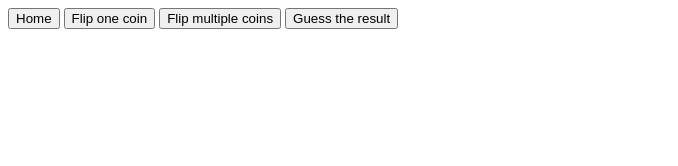
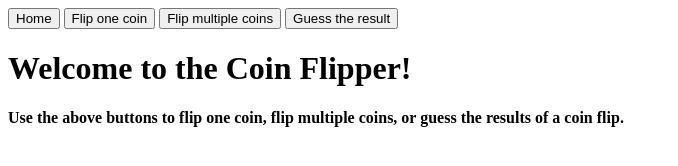
Before and after one commit to comp426-2022-spring/a05-brennamehl, a website: page public/index.html in a window 1280 px wide. Shown: the whole page, without its empty margins (0-678 px from the left). Drawn offline with Linux system fonts and the light colour scheme.

Commit message:
added home page text

```diff
--- a/public/index.html
+++ b/public/index.html
@@ -33,7 +33,8 @@
       <button id="guessnav">Guess the result</button>
     </nav>
     <div id="home">
-
+      <h1>Welcome to the Coin Flipper!</h1>
+      <strong>Use the above buttons to flip one coin, flip multiple coins, or guess the results of a coin flip.</strong>
     </div>
     <div id="single" class="hidden">
 
```
